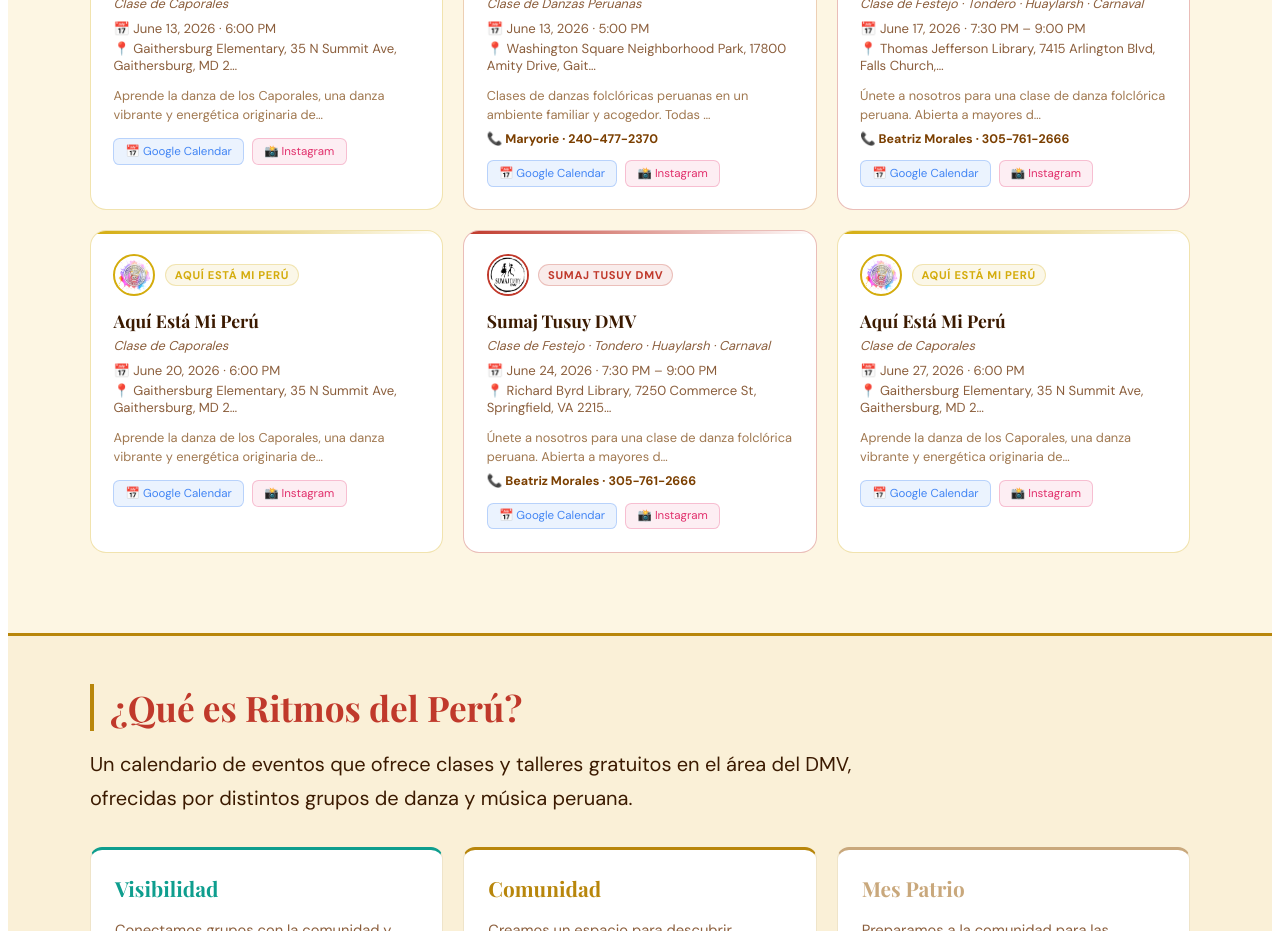
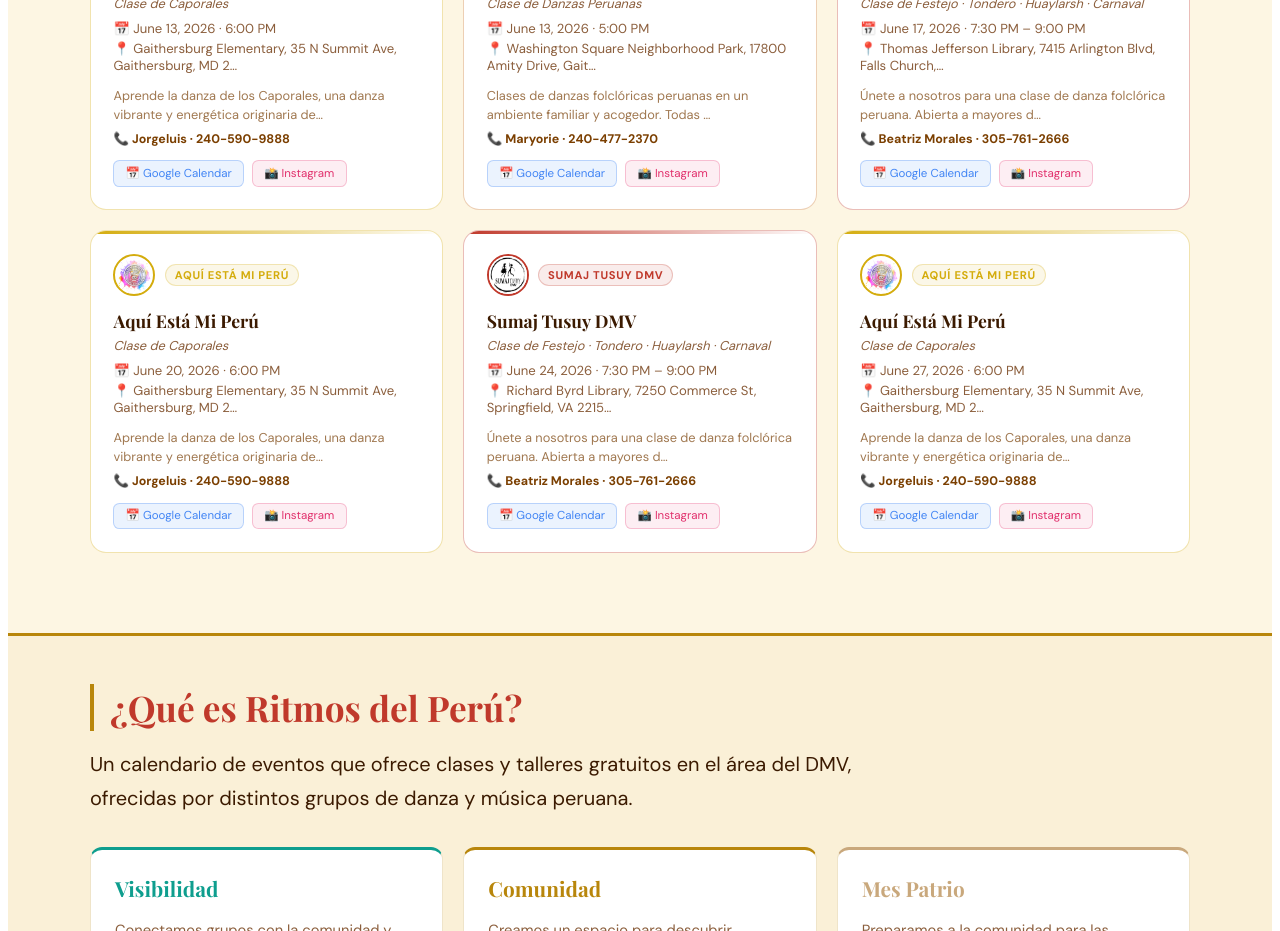
Before and after one commit to ritmosdelperudmv/Ritmos-del-peru, a React (Vite) app: page / in a window 1280 px wide. Shown: the part 1740-2671 px from the top of the page. Built offline with nearby package versions, Linux system fonts and the light colour scheme; a web font is replaced by a local one.

Commit message:
Update App.jsx

```diff
--- a/src/App.jsx
+++ b/src/App.jsx
@@ -66,9 +66,9 @@ const SAMPLE_EVENTS = [
   { id: 3,  title: "Clase de Festejo · Tondero · Huaylarsh · Carnaval — Sumaj Tusuy DMV", group: "Sumaj Tusuy DMV", date: "2026-06-24", time: "7:30 PM – 9:00 PM", location: "Richard Byrd Library, 7250 Commerce St, Springfield, VA 22150", description: "Contacto: Beatriz Morales · 305-761-2666", description: "Únete a nosotros para una clase de danza folclórica peruana. Abierta a mayores de 18 años. No se requiere experiencia previa. ¡Ven a aprender y celebrar nuestra cultura!", contact: "Beatriz Morales · 305-761-2666", host: "Sumaj Tusuy DMV", published: true },
   { id: 4,  title: "Clase de Marinera, Cajón y Danzas Peruanas — Sentimiento Peruano",          group: "Sentimiento Peruano",         date: "2026-06-05", time: "7pm Marinera Básico · 8pm Marinera Avanzado / Cajón · 9pm Danzas Folclóricas", location: "3700 S Four Mile Run, Arlington", description: "Requiere registro previo. Contacto: Catherine · 703-304-8322", description: "Clases de marinera, cajón y danzas folclóricas peruanas para todas las edades y niveles. Regístrate con anticipación para reservar tu lugar.", contact: "Catherine · 703-304-8322", host: "Sentimiento Peruano", published: true },
   { id: 5,  title: "Clase de Marinera, Cajón y Danzas Peruanas — Sentimiento Peruano",          group: "Sentimiento Peruano",         date: "2026-06-12", time: "7pm Marinera Básico · 8pm Marinera Avanzado / Cajón · 9pm Danzas Folclóricas", location: "3700 S Four Mile Run, Arlington", description: "Requiere registro previo. Contacto: Catherine · 703-304-8322", description: "Clases de marinera, cajón y danzas folclóricas peruanas para todas las edades y niveles. Regístrate con anticipación para reservar tu lugar.", contact: "Catherine · 703-304-8322", host: "Sentimiento Peruano", published: true },
-  { id: 6,  title: "Clase de Caporales — Aquí Está Mi Perú", group: "Aquí Está Mi Perú", date: "2026-06-13", time: "6:00 PM", location: "Gaithersburg Elementary, 35 N Summit Ave, Gaithersburg, MD 20877", description: "Fecha, hora y lugar por confirmar.", description: "Aprende la danza de los Caporales, una danza vibrante y energética originaria de Bolivia y muy popular en el Perú. Abierta a todas las edades y niveles.", contact: "", host: "Aquí Está Mi Perú", published: true },
-  { id: 15, title: "Clase de Caporales — Aquí Está Mi Perú", group: "Aquí Está Mi Perú", date: "2026-06-20", time: "6:00 PM", location: "Gaithersburg Elementary, 35 N Summit Ave, Gaithersburg, MD 20877", description: "Fecha, hora y lugar por confirmar.", description: "Aprende la danza de los Caporales, una danza vibrante y energética originaria de Bolivia y muy popular en el Perú. Abierta a todas las edades y niveles.", contact: "", host: "Aquí Está Mi Perú", published: true },
-  { id: 16, title: "Clase de Caporales — Aquí Está Mi Perú", group: "Aquí Está Mi Perú", date: "2026-06-27", time: "6:00 PM", location: "Gaithersburg Elementary, 35 N Summit Ave, Gaithersburg, MD 20877", description: "Fecha, hora y lugar por confirmar.", description: "Aprende la danza de los Caporales, una danza vibrante y energética originaria de Bolivia y muy popular en el Perú. Abierta a todas las edades y niveles.", contact: "", host: "Aquí Está Mi Perú", published: true },
+  { id: 6,  title: "Clase de Caporales — Aquí Está Mi Perú", group: "Aquí Está Mi Perú", date: "2026-06-13", time: "6:00 PM", location: "Gaithersburg Elementary, 35 N Summit Ave, Gaithersburg, MD 20877", description: "Fecha, hora y lugar por confirmar.", description: "Aprende la danza de los Caporales, una danza vibrante y energética originaria de Bolivia y muy popular en el Perú. Abierta a todas las edades y niveles.", contact: "Jorgeluis · 240-590-9888", host: "Aquí Está Mi Perú", published: true },
+  { id: 15, title: "Clase de Caporales — Aquí Está Mi Perú", group: "Aquí Está Mi Perú", date: "2026-06-20", time: "6:00 PM", location: "Gaithersburg Elementary, 35 N Summit Ave, Gaithersburg, MD 20877", description: "Fecha, hora y lugar por confirmar.", description: "Aprende la danza de los Caporales, una danza vibrante y energética originaria de Bolivia y muy popular en el Perú. Abierta a todas las edades y niveles.", contact: "Jorgeluis · 240-590-9888", host: "Aquí Está Mi Perú", published: true },
+  { id: 16, title: "Clase de Caporales — Aquí Está Mi Perú", group: "Aquí Está Mi Perú", date: "2026-06-27", time: "6:00 PM", location: "Gaithersburg Elementary, 35 N Summit Ave, Gaithersburg, MD 20877", description: "Fecha, hora y lugar por confirmar.", description: "Aprende la danza de los Caporales, una danza vibrante y energética originaria de Bolivia y muy popular en el Perú. Abierta a todas las edades y niveles.", contact: "Jorgeluis · 240-590-9888", host: "Aquí Está Mi Perú", published: true },
   { id: 7,  title: "Clase de Festejo — Papalca",                      group: "Papalca",                     date: "2026-06-06", time: "10:00 AM", location: "Ubicación privada — regístrate para recibirla", description: "Requiere registro previo para recibir la dirección. Contacto: Victor · 240-839-8803", description: "Clase de Festejo, una de las danzas afroperuanas más alegres y representativas del Perú. Abierta a todas las edades y niveles. Cupos limitados — regístrate con anticipación.", contact: "Victor · 240-839-8803", host: "Papalca", published: true },
   { id: 8,  title: "Clase de Ritmos Afro Peruanos — Perú Folclore",                group: "Perú Folclore",               date: "2026-06-09", time: "7:00 PM", location: "14301 Climbing Rose Way, Centreville, VA 20121", description: "Contacto: Andrés Arevalo · 202-500-9328", description: "Descubre los Ritmos Afro Peruanos en esta clase especial que celebra la rica herencia africana en la música y danza del Perú. Abierta a todos los niveles.", contact: "Andrés Arevalo · 202-500-9328", host: "Perú Folclore", published: true },
   { id: 9,  title: "Clase de Danzas Peruanas — Fraternidad Matices del Perú", group: "Fraternidad Matices del Perú", date: "2026-06-06", time: "5:00 PM", location: "Washington Square Neighborhood Park, 17800 Amity Drive, Gaithersburg, MD 20877", description: "Contacto: Maryorie · 240-477-2370 · lm.delao75@gmail.com", description: "Clases de danzas folclóricas peruanas en un ambiente familiar y acogedor. Todas las edades y niveles son bienvenidos. ¡Ven a ser parte de nuestra fraternidad!", contact: "Maryorie · 240-477-2370", host: "Fraternidad Matices del Perú", published: true },
```
